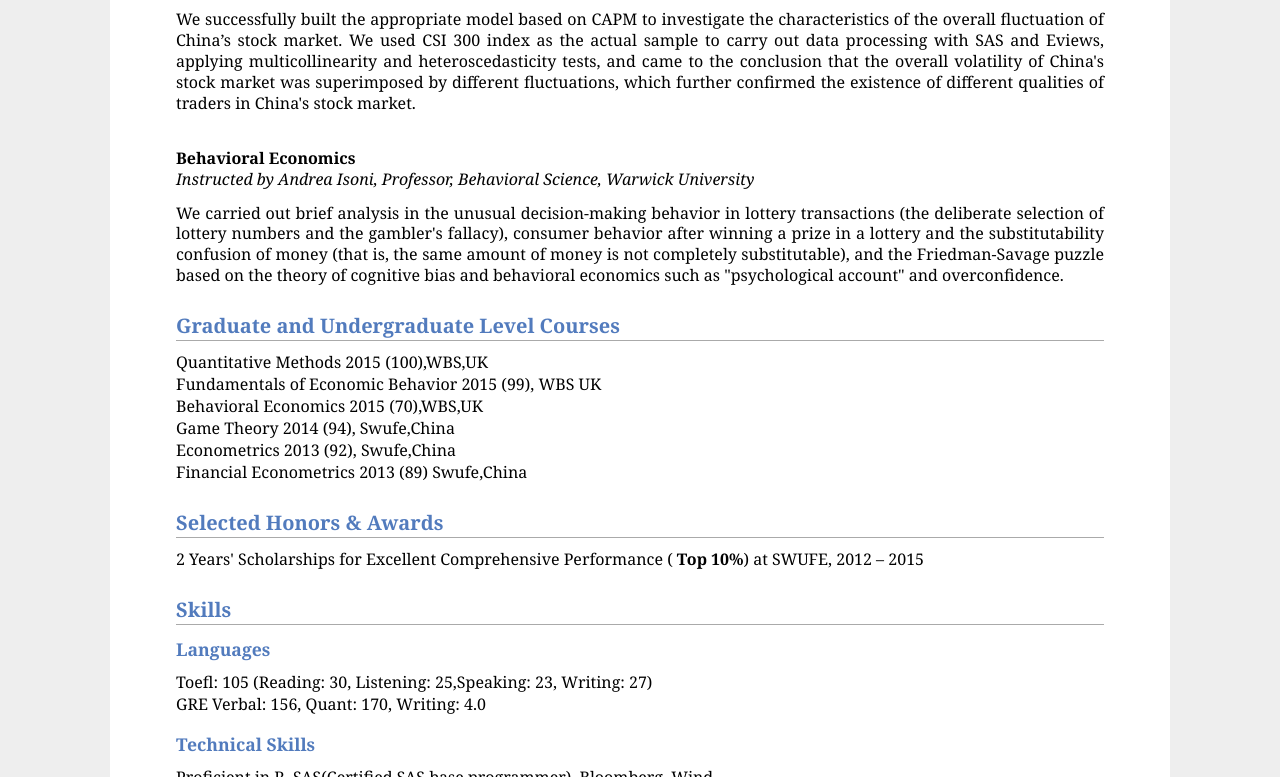
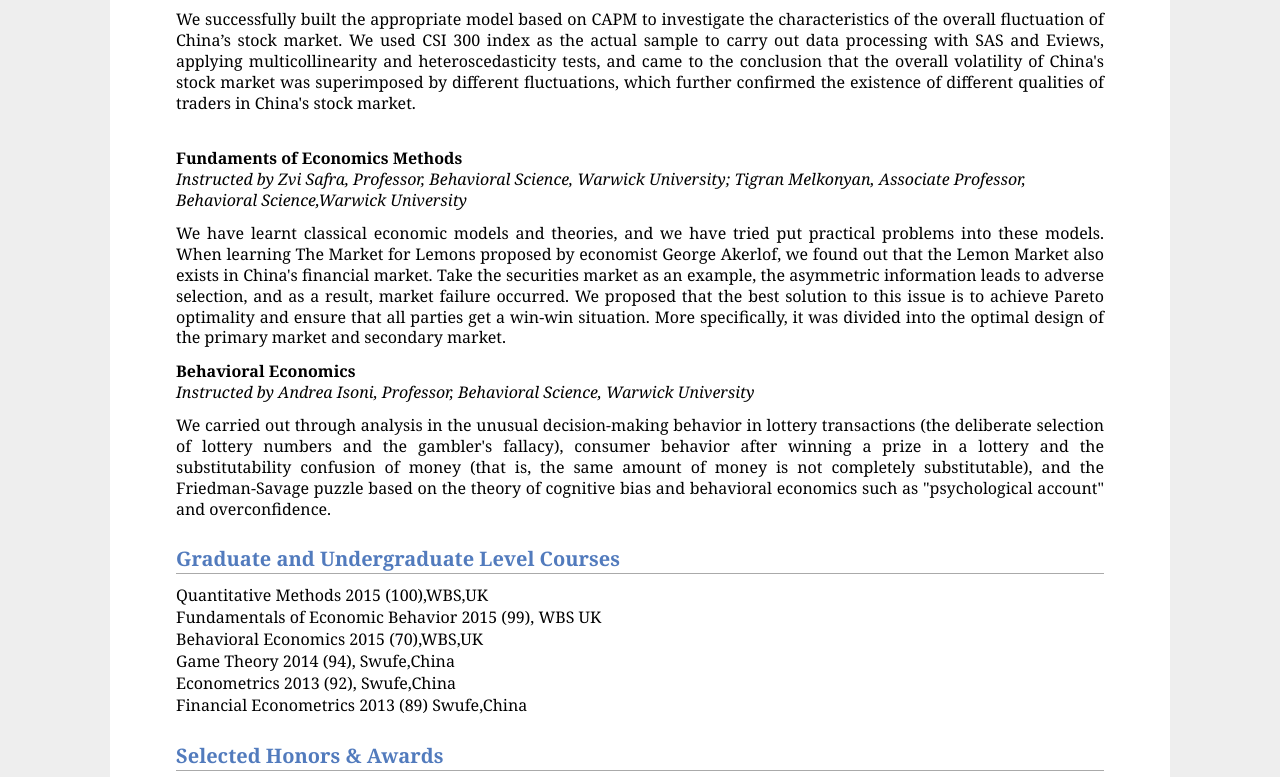
Before and after one commit to hongju-ren/hongju-ren.github.io, a plain HTML site: page index.html in a window 1280 px wide. Shown: the part 1136-1913 px from the top of the page. Drawn offline with Linux system fonts and the light colour scheme.

Commit message:
modify e-mail

```diff
--- a/index.html
+++ b/index.html
@@ -17,7 +17,7 @@
     <p><b>B.S.</b>, major in finance at <a href="http://e.swufe.edu.cn/" target=&ldquo;blank&rdquo;>SWUFE</a><br/></p>
     <p><b>M.A.</b>, in Business (Accounting and Finance) at <a href="https://warwick.ac.uk/" target=&ldquo;blank&rdquo;>Warwick
         University</a><br/></p>
-    <p><b>Email:</b> regina0409@163.com <br/></p>
+    <p><b>Email:</b> fa15hr@mail.wbs.ac.uk <br/></p>
     <p><b>Tel:</b> +86-18200249040 <br/></p>
 
     <p><br/> <br/> <br/></p>
@@ -59,18 +59,29 @@
     <h2>Project Experiences</h2>
     <p align="left"><b>Quantitative Methods</b> <br/>
         <i>Instructed by Chengwei Liu, Associate Professor, Strategy and Behavioral Science, Warwick University</i>
-        </p>
+    </p>
     <p align="justify">We successfully built the appropriate model based on CAPM to investigate the characteristics of
         the overall fluctuation of China’s stock market. We used CSI 300 index as the actual sample to carry out data
         processing with SAS and Eviews, applying multicollinearity and heteroscedasticity tests, and came to the
         conclusion that the overall volatility of China's stock market was superimposed by different fluctuations, which
         further confirmed the existence of different qualities of traders in China's stock market. </p><br/>
 
+    <p align="left"><b>Fundaments of Economics Methods </b> <br/>
+        <i>Instructed by Zvi Safra, Professor, Behavioral Science, Warwick University; Tigran Melkonyan, Associate
+            Professor, Behavioral Science,Warwick University</i>
+    </p>
+    <p align="justify">We have learnt classical economic models and theories, and we have tried put practical problems
+        into these models. When learning The Market for Lemons proposed by economist George Akerlof, we found out that
+        the Lemon Market also exists in China's financial market. Take the securities market as an example, the
+        asymmetric information leads to adverse selection, and as a result, market failure occurred. We proposed that
+        the best solution to this issue is to achieve Pareto optimality and ensure that all parties get a win-win
+        situation. More specifically, it was divided into the optimal design of the primary market and secondary
+        market. </p>
 
     <p align="left"><b>Behavioral Economics</b> <br/>
         <i>Instructed by Andrea Isoni, Professor, Behavioral Science, Warwick University</i>
-        </p>
-    <p align="justify">We carried out brief analysis in the unusual decision-making behavior in lottery transactions
+    </p>
+    <p align="justify">We carried out through analysis in the unusual decision-making behavior in lottery transactions
         (the deliberate selection of lottery numbers and the gambler's fallacy), consumer behavior after winning a
         prize in a lottery and the substitutability confusion of money (that is, the same amount of money is not
         completely substitutable), and the Friedman-Savage puzzle based on the theory of cognitive bias and
@@ -98,17 +109,20 @@
 </div>
 <!-- Default Statcounter code for my homepage https://hongju-ren.github.io/ -->
 <script type="text/javascript">
-    var sc_project=12166344;
-    var sc_invisible=1;
-    var sc_security="d8b0a1c0";
-    var sc_https=1;
+    var sc_project = 12166344;
+    var sc_invisible = 1;
+    var sc_security = "d8b0a1c0";
+    var sc_https = 1;
 </script>
 <script type="text/javascript"
         src="https://www.statcounter.com/counter/counter.js" async></script>
-<noscript><div class="statcounter"><a title="Web Analytics"
-                                      href="https://statcounter.com/" target="_blank"><img class="statcounter"
-                                                                                           src="https://c.statcTounter.com/12166344/0/d8b0a1c0/1/" alt="Web
-Analytics"></a></div></noscript>
+<noscript>
+    <div class="statcounter"><a title="Web Analytics"
+                                href="https://statcounter.com/" target="_blank"><img class="statcounter"
+                                                                                     src="https://c.statcTounter.com/12166344/0/d8b0a1c0/1/"
+                                                                                     alt="Web
+Analytics"></a></div>
+</noscript>
 <!-- End of Statcounter Code -->
 </body>
 
```
